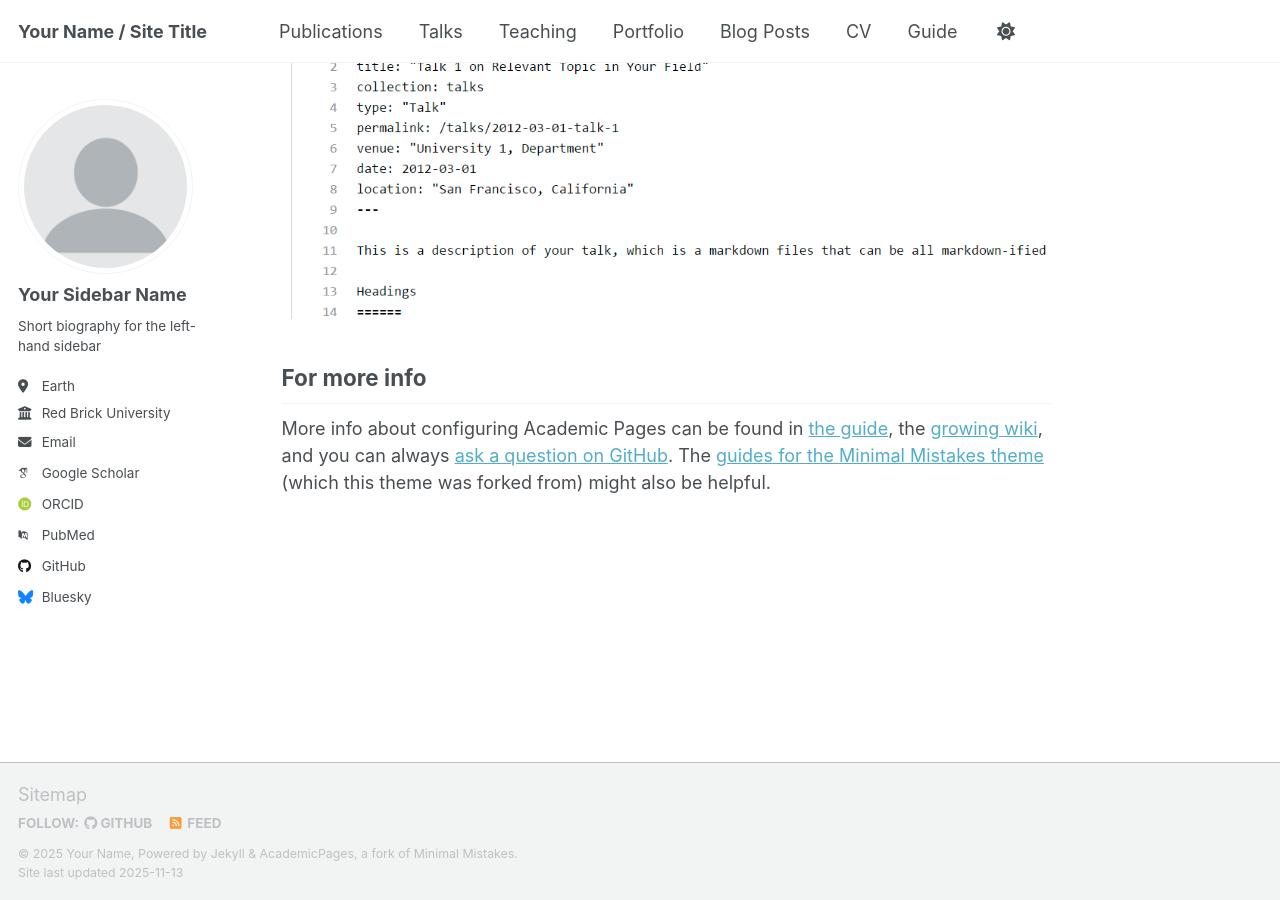
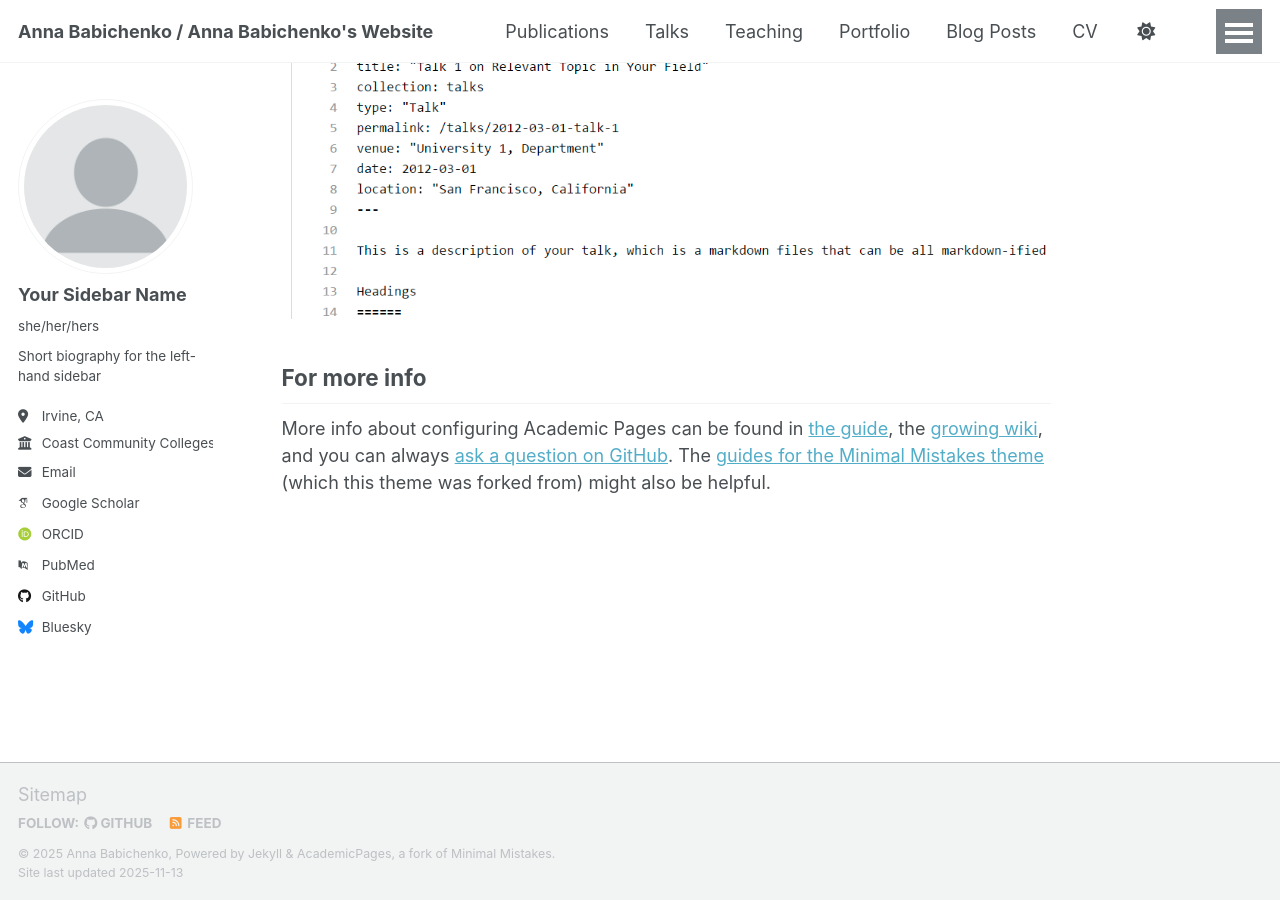
Before and after one commit to babichenko/babichenko.github.io, a Jekyll site: the page built from _pages/about.md, in a window 1280 px wide and 900 px high, scrolled down 2880 px. Built offline with Jekyll 4.4.1, drawn with Linux system fonts in a browser that asks for light colours; some web fonts are replaced; a script that is not in the unit is left out.

Commit message:
Update personal information in _config.yml

```diff
--- a/_config.yml
+++ b/_config.yml
@@ -9,10 +9,10 @@
 # Basic Site Settings
 locale                   : "en-US"
 site_theme               : "default" # Currently available options are "default", "air"
-title                    : "Your Name / Site Title"
+title                    : "Anna Babichenko / Anna Babichenko's Website"
 title_separator          : "-"
-name                     : &name "Your Name"
-description              : &description "Your Name's academic portfolio"   # Update this with a general description of your site, this is the default if not overridden by a page
+name                     : &name "Anna Babichenko"
+description              : &description "Anna Babichenko's academic portfolio"   # Update this with a general description of your site, this is the default if not overridden by a page
 url                      : https://academicpages.github.io # The base hostname & protocol for your site e.g. "https://[your GitHub username].github.io",
                                                            # or if you already have some other page hosted on Github then use "https://[your GitHub username].github.io/[Your Repo Name]"
 baseurl                  : "" # the subpath of your site, e.g. "/blog"
@@ -25,10 +25,10 @@ author:
   # Biographic information
   avatar           : "profile.png"
   name             : "Your Sidebar Name"
-  pronouns         : # example: "she/her"
+  pronouns         : "she/her/hers"
   bio              : "Short biography for the left-hand sidebar"
-  location         : "Earth"
-  employer         : "Red Brick University"
+  location         : "Irvine, CA"
+  employer         : "Coast Community Colleges"
   uri              : # URL
   email            : "none@example.org"
 
```
